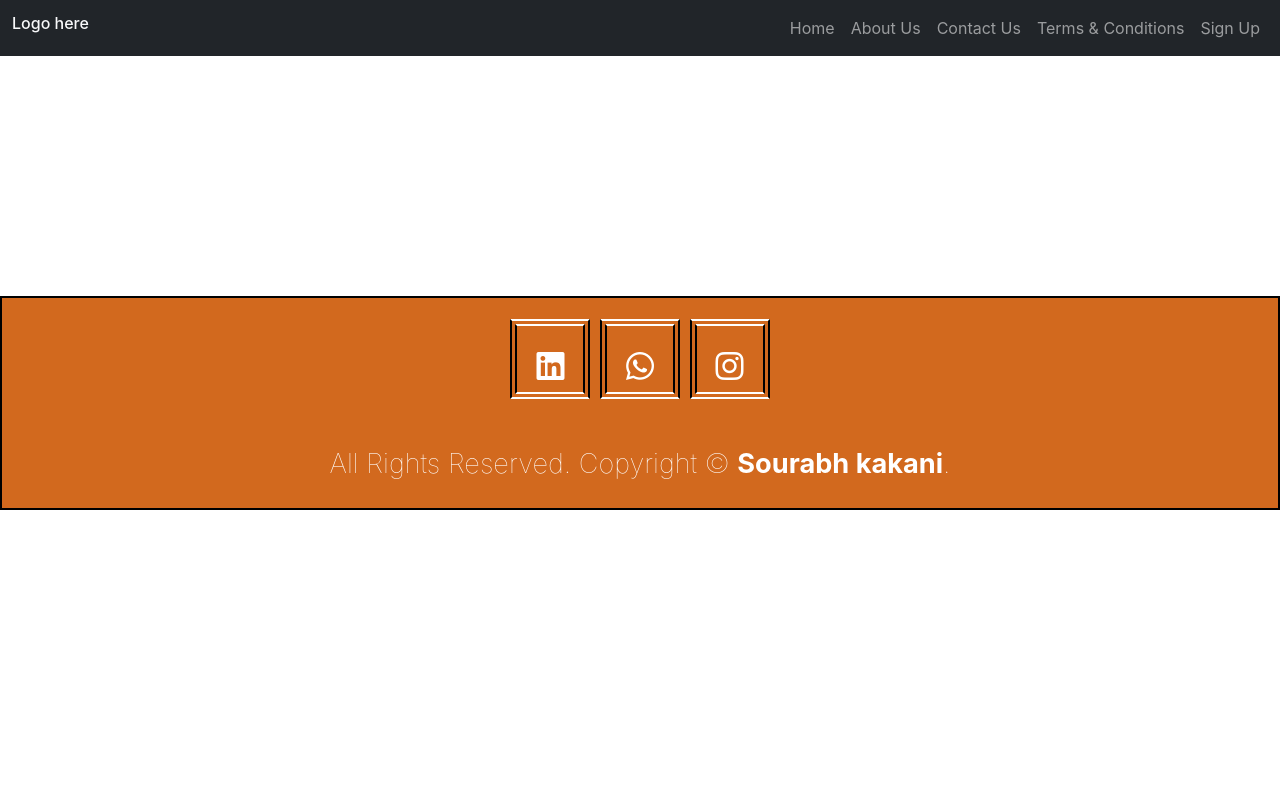
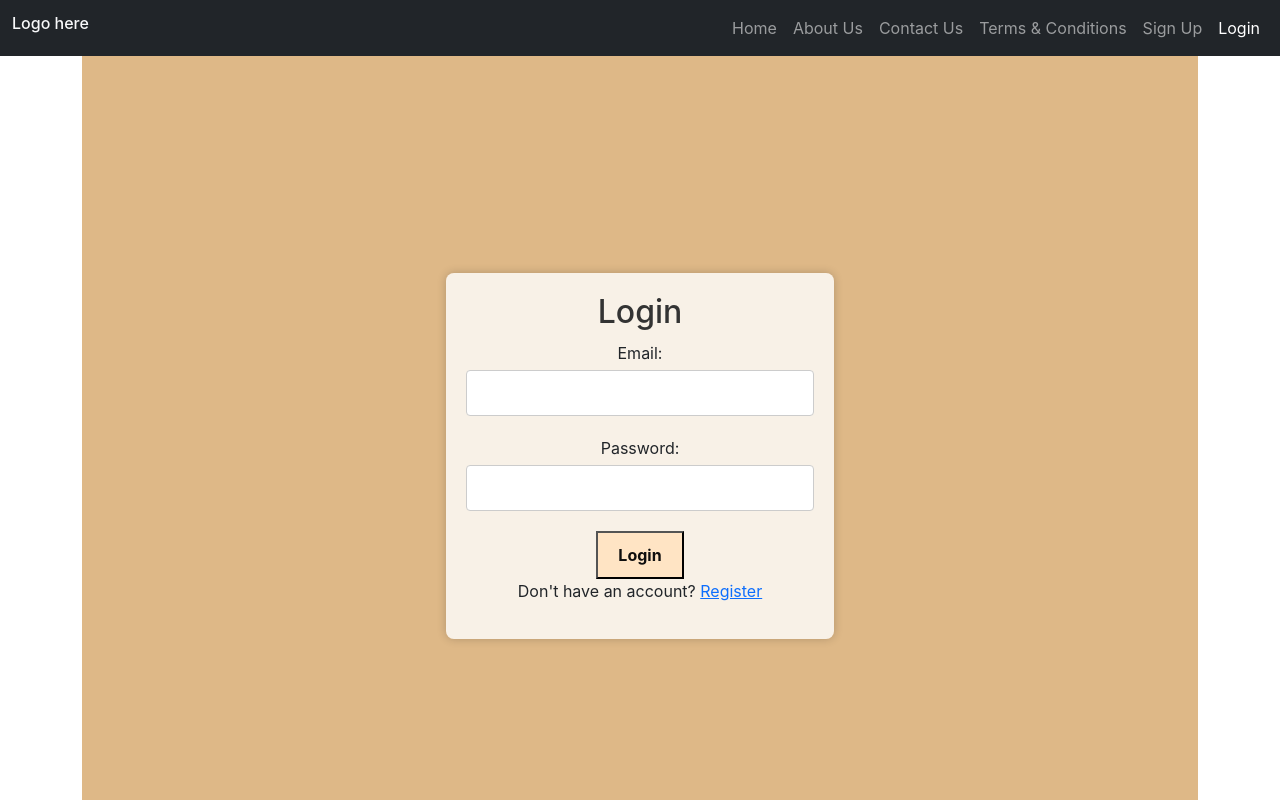
Before and after one commit to SourabhK08/client, a React (Create React App) app: page /login in a window 1280 px wide. Shown: the top 800 px of the page. Built offline with nearby package versions, Linux system fonts and the light colour scheme.

Commit message:
added login functionality

```diff
--- a/src/App.js
+++ b/src/App.js
@@ -9,6 +9,7 @@ import ContactUs from "./components/ContactUs";
 import Policy from "./components/Policy";
 import Footer from "./components/Footer";
 import SignUpForm from "./components/SignUpForm";
+import Login from "./components/Login";
 
 function App() {
   const [loading, setLoading] = useState(true);
@@ -75,6 +76,15 @@ function App() {
                 </Container>
               }
             ></Route>
+
+            <Route
+              path="/login"
+              element={
+                <Container>
+                  <Login />
+                </Container>
+              }
+            ></Route>
           </Routes>
 
           <Footer />
--- a/src/components/Login.jsx
+++ b/src/components/Login.jsx
@@ -0,0 +1,57 @@
+import React from "react";
+import "../App.css";
+import { Link } from "react-router-dom";
+import { useState } from "react";
+import { auth } from "../firebase";
+import { signInWithEmailAndPassword } from "firebase/auth";
+
+function Login() {
+  const [email, setEmail] = useState("");
+  const [password, setPassword] = useState("");
+
+  const handleSubmit = async (e) => {
+    e.preventDefault();
+    try {
+      await signInWithEmailAndPassword(auth, email, password);
+      console.log("Login Success");
+    } catch (err) {
+      console.log(err);
+    }
+  };
+
+  return (
+    <div className="signup-container">
+      <form action="" className="signup-form" onSubmit={handleSubmit}>
+        <h2>Login</h2>
+
+        <label htmlFor="email">
+          Email:
+          <input
+            type="text"
+            name="email"
+            id=""
+            onChange={(e) => setEmail(e.target.value)}
+          />
+        </label>
+
+        <label htmlFor="password">
+          Password:
+          <input
+            type="password"
+            name="password"
+            id=""
+            onChange={(e) => setPassword(e.target.value)}
+          />
+        </label>
+
+        <button type="submit">Login</button>
+
+        <p>
+          Don't have an account? <Link to="/Sign-up">Register</Link>
+        </p>
+      </form>
+    </div>
+  );
+}
+
+export default Login;
--- a/src/components/NavBar.jsx
+++ b/src/components/NavBar.jsx
@@ -27,6 +27,9 @@ const NavBar = () => {
             <LinkContainer to="/Sign-up">
               <Nav.Link>Sign Up</Nav.Link>
             </LinkContainer>
+            <LinkContainer to="/login">
+              <Nav.Link>Login</Nav.Link>
+            </LinkContainer>
           </Nav>
         </Container>
       </Navbar>
```
